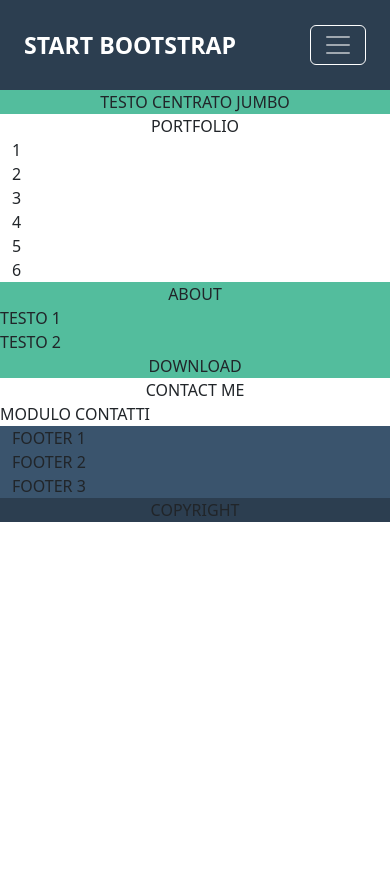
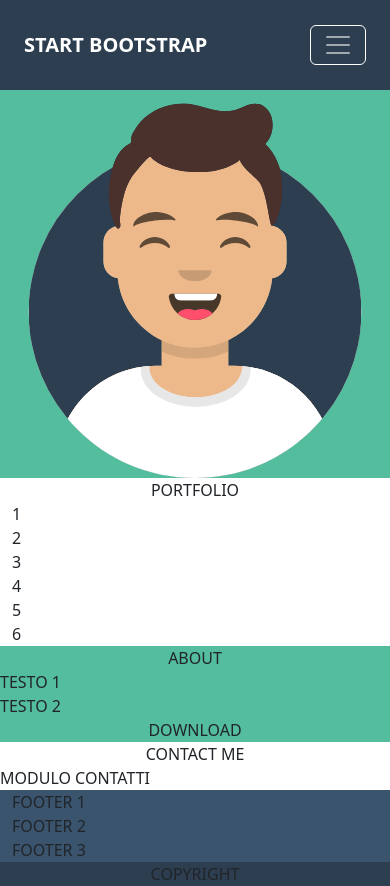
Before and after one commit to RiccardoCivardi/html-css-bootstrap-freelancer, a plain HTML site: page index.html in a window 390 px wide. Before the commit the page ends 844 px from the top, so only its background shows below. Drawn offline with nearby package versions, Linux system fonts and the light colour scheme.

Commit message:
[fix] font size header + media query

```diff
--- /dev/null
+++ b/css/media.css
@@ -0,0 +1,10 @@
+/* MEDIA QUERY */
+
+/* LARGE >= 992px */
+
+@media screen and (min-width: 993px) {
+
+  .rc-fs-3 {
+    font-size: 1.75rem !important;
+  }
+}
--- a/index.html
+++ b/index.html
@@ -13,18 +13,19 @@
 
   <!-- MAIN STYLES -->
   <link rel="stylesheet" href="css/style.css">
+  <link rel="stylesheet" href="css/media.css">
 
   <title>Bootstrap Freelancer</title>
 
 </head>
-<body class="overflow-hidden">
+<body class="overflow-auto">
 
   <!-- HEADER -->
   <header>
     <div class="container h-100 d-flex align-items-center ">
       <nav class="navbar w-100 navbar-expand-lg text-uppercase fw-bold">
         <div class="container-fluid">
-          <a class="navbar-brand fs-3 text-white" href="#">Start Bootstrap</a>
+          <a class="navbar-brand fs-5 rc-fs-3 text-white" href="#">Start Bootstrap</a>
           <button class="navbar-toggler rc-navbar" type="button" data-bs-toggle="collapse" data-bs-target="#navbarSupportedContent" aria-controls="navbarSupportedContent" aria-expanded="false" aria-label="Toggle navigation">
             <span class="navbar-toggler-icon"></span>
           </button>
@@ -39,10 +40,7 @@
               <li class="nav-item ps-4">
                 <a class="nav-link active text-white" aria-current="page" href="#contact">Contact</a>
               </li>
-
-
             </ul>
-
           </div>
         </div>
       </nav>
@@ -52,9 +50,11 @@
 
   <!-- JUMBOTRON -->
   <div class="jumbotron">
-    <div class="container">
-      <div class="row row-col-12">
-        <div class="col text-center">TESTO CENTRATO JUMBO</div>
+    <div class="container text-center">
+      <div class="row">
+        <div class="col">
+          <img src="assets/img/avatar.svg" alt="avatar">
+        </div>
       </div>
     </div>
   </div>
```
